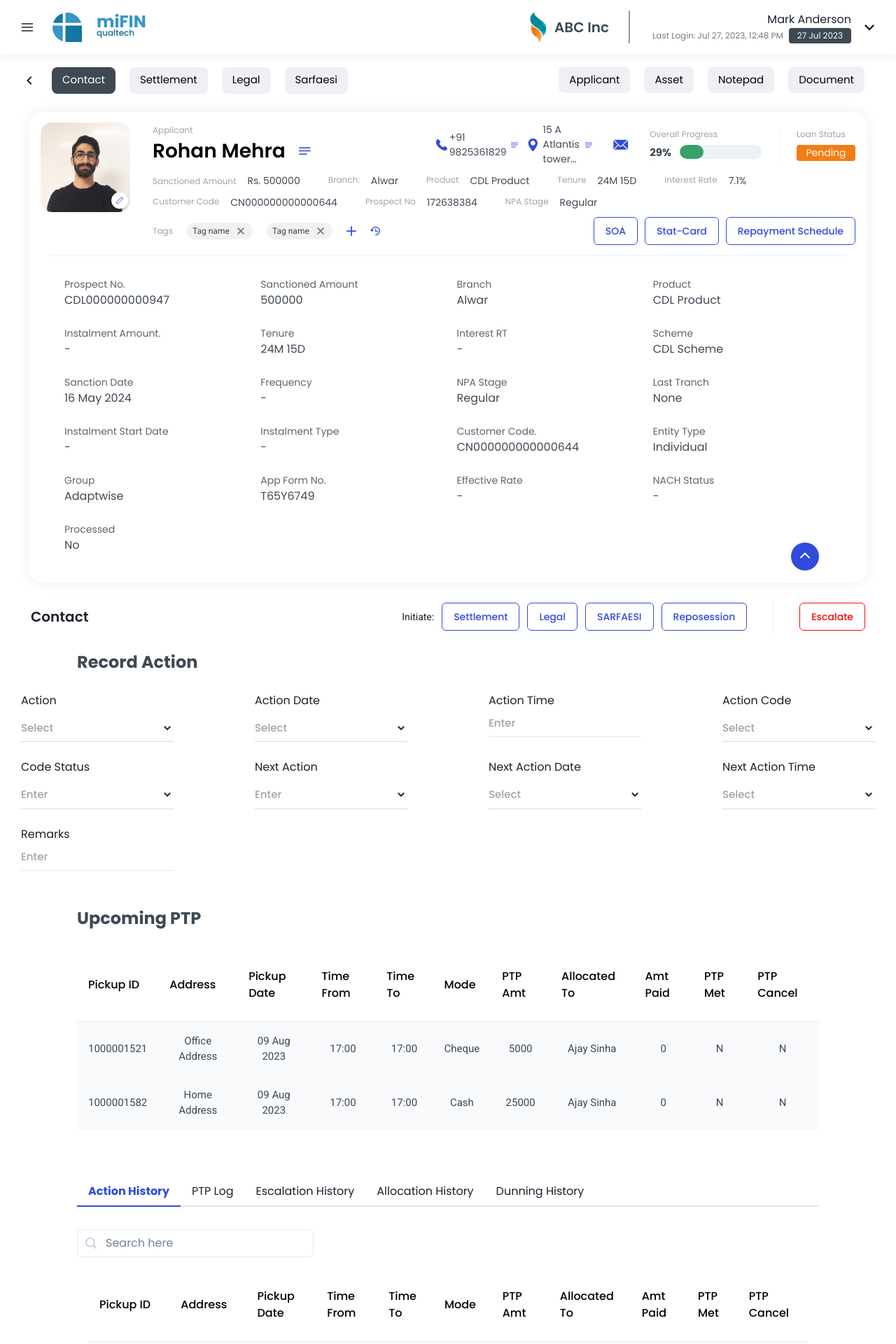
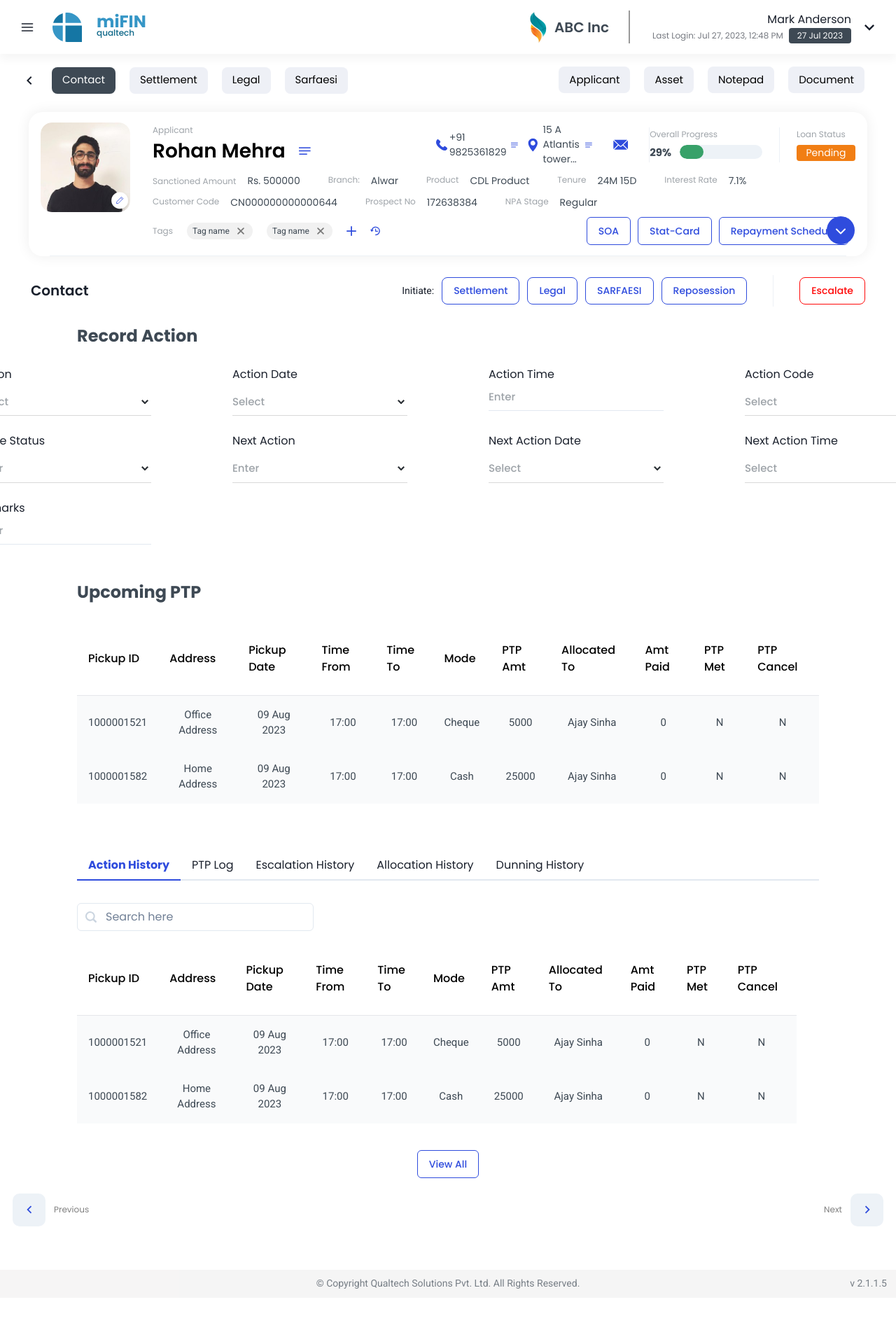
Before and after one commit to RojanSr/Dashboard, a React (Vite) app: page / in a window 1280 px wide. Shown: the top 1920 px of the page at 70% size. After the commit the page ends 1854 px from the top, so only its background shows below. Built offline with nearby package versions, Linux system fonts and the light colour scheme.

Commit message:
add: new components

```diff
--- a/src/App.jsx
+++ b/src/App.jsx
@@ -1,12 +1,13 @@
 import { Box } from "@chakra-ui/react";
 import Header from "./components/Header";
 import BodyComponent from "./components/BodyComponent";
-import CollectionTabSection from "./components/collectionTabs";
+import FooterComponent from "./components/FooterComponent";
 const App = () => {
   return (
-    <Box fontFamily="'Poppins', 'sans-serif'">
+    <Box fontFamily="'Poppins', 'sans-serif'" maxW="100vw" overflow="hidden">
       <Header />
       <BodyComponent />
+      <FooterComponent />
     </Box>
   );
 };
--- a/src/components/BodyComponent.jsx
+++ b/src/components/BodyComponent.jsx
@@ -1,10 +1,14 @@
 import React from "react";
 import CollectionTabSection from "./collectionTabs";
+import ChangePage from "./ChangePage";
+import SaveExit from "./SaveExit";
 
 const BodyComponent = () => {
   return (
     <>
       <CollectionTabSection />
+      <ChangePage />
+      <SaveExit />
     </>
   );
 };
--- /dev/null
+++ b/src/components/ChangePage.jsx
@@ -0,0 +1,28 @@
+import React from "react";
+
+import { Button, Flex, Text } from "@chakra-ui/react";
+import { ChevronLeftIcon, ChevronRightIcon } from "@chakra-ui/icons";
+
+const ChangePage = () => {
+  return (
+    <Flex justifyContent="space-between" mx="18px" mt="7px" mb="62px">
+      <Flex alignItems="center" gap={3}>
+        <Button borderRadius="10px" w="47px" h="47">
+          <ChevronLeftIcon fontSize="22px" color="#2F4CDD" />
+        </Button>
+        <Text color="rgba(0, 0, 0, 0.50)" fontWeight="400" fontSize="12px">
+          Previous
+        </Text>
+      </Flex>
+      <Flex alignItems="center" gap={3}>
+        <Text color="rgba(0, 0, 0, 0.50)" fontWeight="400" fontSize="12px">
+          Next
+        </Text>
+        <Button borderRadius="10px" w="47px" h="47">
+          <ChevronRightIcon fontSize="22px" color="#2F4CDD" />
+        </Button>
+      </Flex>
+    </Flex>
+  );
+};
+export default ChangePage;
--- /dev/null
+++ b/src/components/FooterComponent.jsx
@@ -0,0 +1,39 @@
+import React from "react";
+import { Text, Flex } from "@chakra-ui/react";
+
+const FooterComponent = () => {
+  return (
+    <>
+      <Flex
+        justifyContent="center"
+        alignItems="center"
+        pt={{ base: "11px", lg: "9px" }}
+        pb={{ base: "14px", lg: "10px" }}
+        w="100vw"
+        bgColor="#F2F1F1"
+        fontSize="14px"
+        fontWeight="400"
+        color="#3E4954"
+        fontFamily="Roboto, sans-serif"
+        opacity="0.7"
+        pos="relative"
+        flexWrap="wrap"
+        px="24px"
+      >
+        <Text textAlign="center">
+          &copy; Copyright Qualtech Solutions Pvt. Ltd. All Rights Reserved.
+        </Text>
+        <Text
+          pos={{ base: "initial", md: "absolute" }}
+          right="13px"
+          ml={{ base: "0", md: "12px" }}
+          mt={{ base: "12px", md: "0px" }}
+        >
+          v 2.1.1.5
+        </Text>
+      </Flex>
+    </>
+  );
+};
+
+export default FooterComponent;
--- /dev/null
+++ b/src/components/SaveExit.jsx
@@ -0,0 +1,45 @@
+import { Button, Flex, VStack } from "@chakra-ui/react";
+import React from "react";
+
+const SaveExit = () => {
+  const btnData = [
+    { name: "Cancel", bg: "none", border: "#fff" },
+    { name: "Save & Exit", bg: "none", border: "#fff" },
+    { name: "Save", bg: "#2F4CDD", border: "#2F4CDD" },
+  ];
+
+  return (
+    <VStack display={{ base: "flex", md: "none" }}>
+      <Flex
+        mx="17px"
+        bg="#272937"
+        p="15px 30px"
+        gap="13px"
+        justifyContent="center"
+        borderRadius="10px"
+        mb="16px"
+        mt="28px"
+      >
+        {btnData.map((btn) => (
+          <Button
+            bg={btn.bg}
+            border={`1px solid ${btn.border}`}
+            color="#fff"
+            fontSize="14px"
+            fontWeight="500"
+            _hover={{
+              background: "rgba(255,255,255,0.2)",
+            }}
+            _active={{
+              background: "rgba(255,255,255,0.4)",
+            }}
+          >
+            {btn.name}
+          </Button>
+        ))}
+      </Flex>
+    </VStack>
+  );
+};
+
+export default SaveExit;
--- a/src/components/TabComponent.jsx
+++ b/src/components/TabComponent.jsx
@@ -9,6 +9,9 @@ import {
   Input,
   InputGroup,
   InputLeftElement,
+  Button,
+  VStack,
+  Text,
 } from "@chakra-ui/react";
 
 import { Search2Icon } from "@chakra-ui/icons";
@@ -60,7 +63,7 @@ const TabComponent = () => {
         />
       </InputGroup>
 
-      <TabPanels>
+      <TabPanels ml={"-4"}>
         <TabPanel>
           <ActionHistory />
         </TabPanel>
@@ -77,6 +80,20 @@ const TabComponent = () => {
           <DunningHistory />
         </TabPanel>
       </TabPanels>
+      <VStack my="22px">
+        <Button
+          color="#2F4CDD"
+          border="1px solid #2F4CDD"
+          bg="none"
+          fontWeight="500"
+          fontSize="14px"
+          px="16px"
+          py="4px"
+          lineHeight="24px"
+        >
+          View All
+        </Button>
+      </VStack>
     </Tabs>
   );
 };
--- a/src/components/UserProfile/UserProfile.jsx
+++ b/src/components/UserProfile/UserProfile.jsx
@@ -1,4 +1,4 @@
-import React, { useState } from "react";
+import React from "react";
 import ProfileIcon from "../../assets/ProfileIcon.svg";
 import EditPicture from "../../assets/edit_picture.svg";
 import {
@@ -12,21 +12,25 @@ import {
   Tag,
   TagLabel,
   TagCloseButton,
+  Collapse,
+  useDisclosure,
 } from "@chakra-ui/react";
 import { PhoneIcon, AddIcon, RepeatClockIcon } from "@chakra-ui/icons";
 import LocationIcon from "../../assets/icon_location.svg";
 import MessageIcon from "../../assets/icon_message.svg";
 import UserProfileExtend from "./UserProfileExtend";
 import UserPhoto from "../../assets/UserPhoto.svg";
+import ShowIcon from "../../assets/showIcon.svg";
 
 const UserProfile = () => {
-  const [extend, setExtend] = useState(true);
+  const { isOpen, onToggle } = useDisclosure();
   return (
     <Box
       mx={{ base: "16px", md: "41px" }}
       my="26.5px"
       boxShadow="0px 0px 20px 0px rgba(0, 0, 0, 0.07)"
       borderRadius="20px"
+      pos="relative"
     >
       <Flex px="17px " py="15px" gap="32px">
         <Box
@@ -269,6 +273,15 @@ const UserProfile = () => {
                 >
                   Repayment Schedule
                 </Button>
+                <Box onClick={onToggle} cursor="pointer">
+                  <Image
+                    src={ShowIcon}
+                    pos="absolute"
+                    right="18px"
+                    bottom="17px"
+                    transform={isOpen ? "rotate(0deg)" : "rotate(180deg)"}
+                  />
+                </Box>
               </Flex>
             </Flex>
           </Flex>
@@ -278,7 +291,9 @@ const UserProfile = () => {
         <Divider w="95%" mx="8px" />
       </Flex>
 
-      {extend && <UserProfileExtend />}
+      <Collapse in={isOpen} animateOpacity>
+        <UserProfileExtend />
+      </Collapse>
     </Box>
   );
 };
--- a/src/components/UserProfile/UserProfileExtend.jsx
+++ b/src/components/UserProfile/UserProfileExtend.jsx
@@ -48,7 +48,6 @@ const UserProfileExtend = () => {
           md: "repeat(2,1fr)",
           lg: "repeat(4, 1fr)",
         }}
-        pos="relative"
         mx="51px"
         mt="30px"
         pb="41px"
@@ -60,7 +59,6 @@ const UserProfileExtend = () => {
             <ItemGrid name={val.name} value={val.value} />
           </Fragment>
         ))}
-        <Image src={ShowIcon} pos="absolute" right="18px" bottom="17px" />
       </Grid>
     </>
   );
--- a/src/components/collectionPage/Contact/Contact.jsx
+++ b/src/components/collectionPage/Contact/Contact.jsx
@@ -1,4 +1,4 @@
-import { Button, Flex, Text, Divider, Box } from "@chakra-ui/react";
+import { Flex, Text, Divider, Box } from "@chakra-ui/react";
 import React from "react";
 import RecordAction from "./Parts/RecordAction";
 import UpcomingPTP from "./Parts/UpcomingPTP";
@@ -44,17 +44,25 @@ const Contact = () => {
             Initiate:
           </Text>
           {buttons.map((btn, index) => (
-            <Button
+            <Box
               key={index}
               border="1px solid #2F4CDD"
               bg="none"
               fontWeight="500"
               fontSize="14px"
-              py={2}
+              p="8px 16px"
               color="#2F4CDD"
+              borderRadius="8px"
+              cursor="pointer"
+              _hover={{
+                background: "rgba(0,0,0,0.05)",
+              }}
+              _active={{
+                background: "rgba(0,0,0,0.1)",
+              }}
             >
               {btn.name}
-            </Button>
+            </Box>
           ))}
           <Divider
             orientation="vertical"
@@ -63,15 +71,18 @@ const Contact = () => {
             color="#000"
             mx="25.5"
           />
-          <Button
+          <Box
             border="1px solid #FF0909"
             bg="none"
             fontWeight="500"
             fontSize="14px"
             color="#FF0909"
+            borderRadius="8px"
+            cursor="pointer"
+            p="8px 16px"
           >
             Escalate
-          </Button>
+          </Box>
         </Flex>
       </Flex>
       <Box mx={{ base: "0px", md: "66px" }}>
--- a/src/components/collectionPage/Contact/Parts/RecordAction.jsx
+++ b/src/components/collectionPage/Contact/Parts/RecordAction.jsx
@@ -49,7 +49,7 @@ const MenuAction = ({ name, placeholder, hasIcon }) => {
       <Text mb={2}>{name}</Text>
       <Menu>
         <MenuButton
-          w={{ base: "140px", md: "190px", lg: "218px" }}
+          w={{ base: "140px", md: "190px", lg: "250px" }}
           mb="24px"
           //   px={4}
           py={2}
@@ -85,7 +85,7 @@ const InputAction = ({ name, placeholder, hasIcon }) => {
   return (
     <GridItem>
       <Text>{name}</Text>
-      <HStack w={{ base: "140px", md: "190px", lg: "218px" }}>
+      <HStack w={{ base: "140px", md: "190px", lg: "250px" }}>
         <Input
           w="inherit"
           placeholder={placeholder}
```
